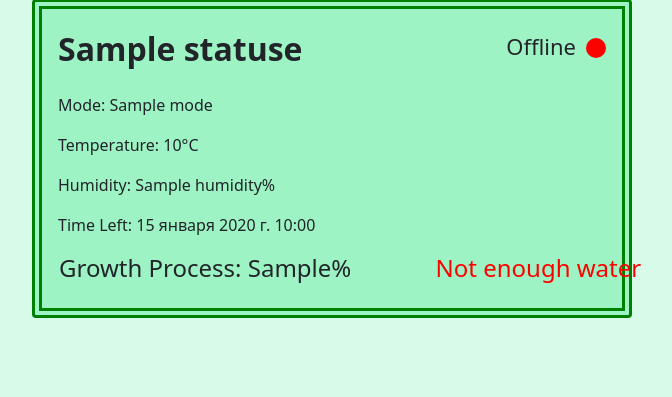
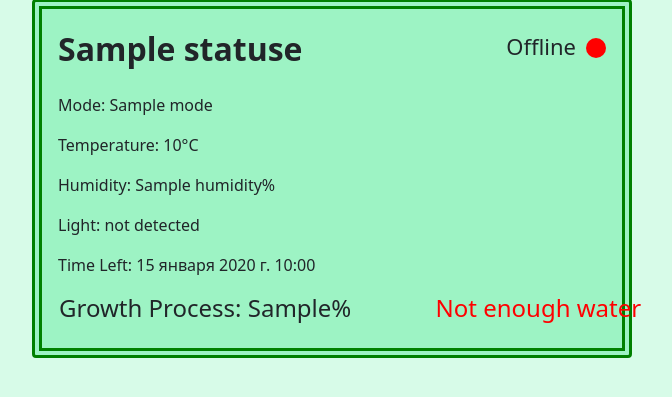
Before and after one commit to vaddddie/djangoweb, a Django app: template djangotest/main/templates/main/index.html in a window 1280 px wide. Shown: the part 170-567 px from the top of the page, without its empty margins (160-832 px from the left). Run offline with Django 4.2, Linux system fonts and the light colour scheme; the template is opened without the code that fills it: most values are stand-ins (such as "Sample title", 1, 10 or a date in 2020); parts of the project's set-up code (start-up, migrations or seed data) failed here and were passed over; some libraries are stand-ins or nearby versions.

Commit message:
bug fixed

```diff
--- a/djangotest/main/models.py
+++ b/djangotest/main/models.py
@@ -5,6 +5,7 @@ class Status(models.Model):
     FarmName = models.CharField('Farm name:', max_length=50)
     MacAddress = models.CharField('Mac Address:', max_length=17)
     Temperature = models.IntegerField('Temperature:')
+    Light = models.IntegerField('Light')
     Humidity = models.IntegerField('Humidity:')
     TimeTarget = models.DateTimeField('Time Target:')
     TimeLeft = models.CharField('Time Left:', max_length=50)
--- a/djangotest/main/mqttController.py
+++ b/djangotest/main/mqttController.py
@@ -34,6 +34,7 @@ def connect_mqtt(broker, port, topic, client_id):
             if status.MacAddress == j_string['ID']:
                 status.Temperature = j_string['Temperature']
                 status.Humidity = j_string['Humidity']
+                status.Light = j_string['Light']
                 status.TimeDelta = datetime.now()
                 status.AvailabilityOfWater = j_string['WaterS']
                 status.save()
@@ -44,6 +45,7 @@ def connect_mqtt(broker, port, topic, client_id):
                     MacAddress=j_string['ID'],
                     Temperature=j_string['Temperature'],
                     Humidity=j_string['Humidity'],
+                    Light=j_string['Light'],
                     AvailabilityOfWater=j_string['WaterS'],
                     TimeTarget=datetime.now(),
                     TimeLeft='None',
--- a/djangotest/main/templates/main/index.html
+++ b/djangotest/main/templates/main/index.html
@@ -27,6 +27,13 @@
                             <p style="margin-top:20px">Mode: {{ el.Mode }}</p>
                             <p>Temperature: {{ el.Temperature }}°С</p>
                             <p>Humidity: {{ el.Humidity }}%</p>
+
+                            {% if el.Light == 1 %}
+                                <p>Light: detected</p>
+                            {% else %}
+                                <p>Light: not detected</p>
+                            {% endif %}
+
                             <p>Time Left: {{ el.TimeLeft }}</p>
                             <table>
                                 <tr>
```
Also changed, not shown: djangotest/db.sqlite3, djangotest/main/migrations/0005_status_light.py (added).
